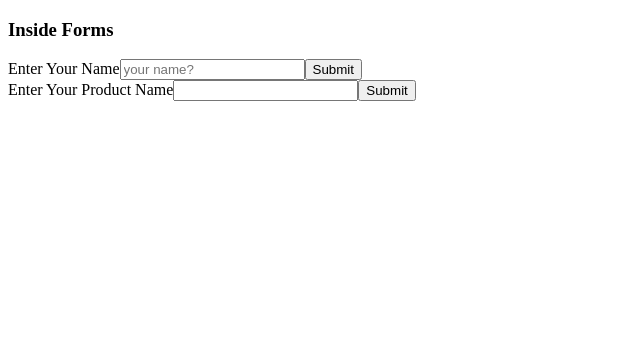
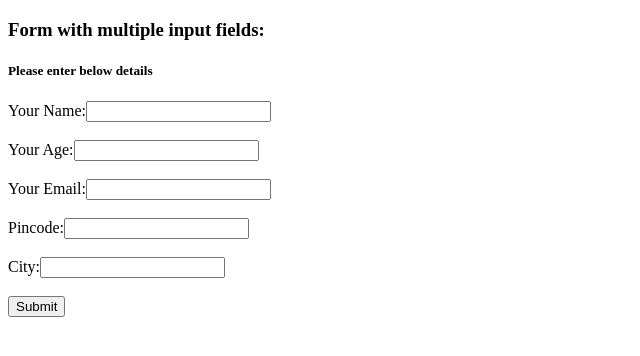
Before and after one commit to muazimmaqbool/Reactjs-with-Me, a React (Create React App) app: page / in a window 1280 px wide. Shown: the top 356 px of the page, without its empty margins (0-640 px from the left). Built offline with nearby package versions, Linux system fonts and the light colour scheme.

Commit message:
input name and value

```diff
--- a/src/App.jsx
+++ b/src/App.jsx
@@ -71,8 +71,8 @@ function App() {
       {/* <List/> */}
 
       {/*used to explain forms in react */}
-      <Forms/>
-      {/* <Forms2/> */}
+      {/* <Forms/> */}
+      <Forms2/>
 
       {/*used to explain routing: explained in notebook and on pdf*/}
       {/* <Routing/> */}
--- a/src/Components/Forms2.jsx
+++ b/src/Components/Forms2.jsx
@@ -15,7 +15,8 @@ function Myform() {
   const [inputs, setInputs] = useState({});
 
   const handleChange = (event) => {
-    //event.target.name retrieves the name attribute of the input element that triggered the event. This helps identify which field was updated
+    /*event.target.name retrieves the name attribute of the input element that triggered the event.
+     This helps to identify which field was updated*/
     const name = event.target.name;
     //event.target.value retrieves the current value of the input element.
     const value = event.target.value;
```
